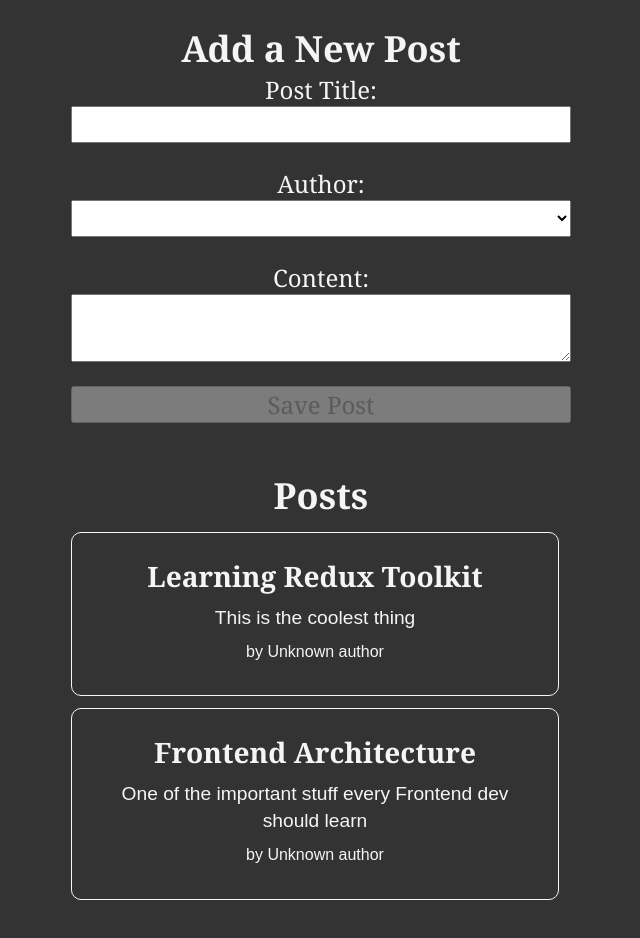
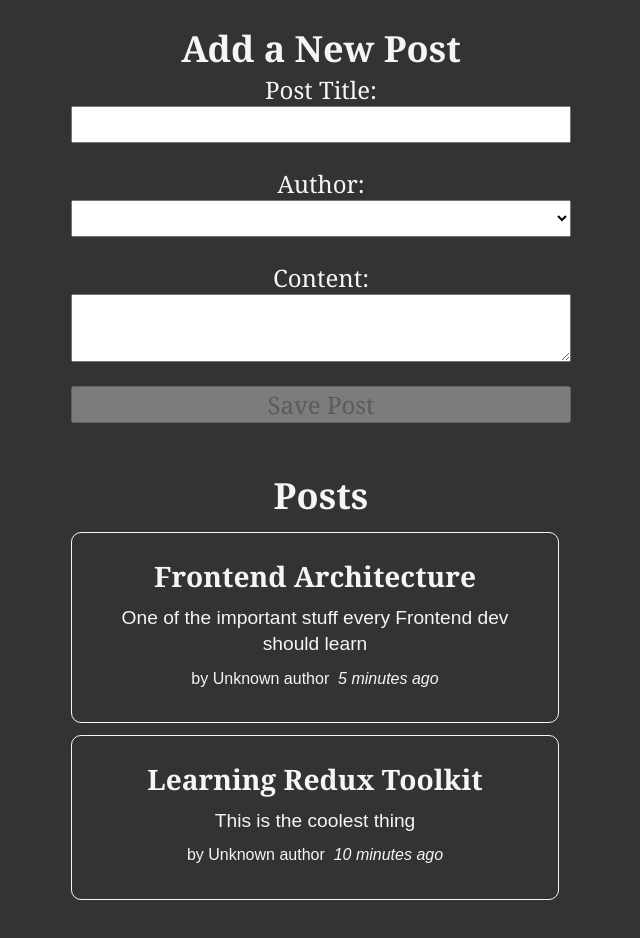
Before and after one commit to ProPhycient5/redux_essential_official, a React (Create React App) app: page / in a window 1280 px wide. Shown: the top 938 px of the page, without its empty margins (319-959 px from the left). Built offline with nearby package versions, Linux system fonts and the light colour scheme.

Commit message:
added code for showing time

```diff
--- a/package.json
+++ b/package.json
@@ -7,10 +7,11 @@
     "@testing-library/jest-dom": "^5.16.5",
     "@testing-library/react": "^13.4.0",
     "@testing-library/user-event": "^13.5.0",
+    "date-fns": "^2.30.0",
     "react": "^18.2.0",
     "react-dom": "^18.2.0",
     "react-redux": "^8.0.5",
-    "react-scripts": "5.0.1",
+    "react-scripts": "^5.0.1",
     "redux-persist": "^6.0.0",
     "redux-persist-indexeddb-storage": "^1.0.4",
     "web-vitals": "^2.1.4"
--- a/src/App.js
+++ b/src/App.js
@@ -1,4 +1,5 @@
 import "./App.css";
+import React from 'react';
 import PostsList from "./features/posts/PostsList";
 import AddPostForm from "./features/posts/AddPostForm";
 
--- a/src/features/posts/PostsList.js
+++ b/src/features/posts/PostsList.js
@@ -2,24 +2,29 @@
 import { useSelector } from "react-redux";
 import { selectAllPosts } from "./postsSlice";
 import PostAuthor from "./PostAuthor";
+import TimeAgo from "./TimeAgo";
 
 const PostsList = () => {
   const posts = useSelector(selectAllPosts);
+  const orderedPosts = posts.slice().sort((a, b) => b.date.localeCompare(a.date))
   // const test = useSelector(state => state);
-  // console.log("test", test);
+  console.log("posts", posts);
   const renderedPosts =
-    posts?.length > 0 &&
-    posts.map((post) => {
+  orderedPosts &&
+  orderedPosts.length > 0 &&
+  orderedPosts.map((post) => {
       return (
         <article key={post?.id}>
           <h3>{post?.title}</h3>
           <p>{post?.content?.substring(0, 100)}</p>
           <p className="postCredit">
             <PostAuthor userId={post.userId} />
+            <TimeAgo timeStamp={post.date} />
           </p>
         </article>
       );
     });
+
   return (
     <section>
       <h2>Posts</h2>
--- /dev/null
+++ b/src/features/posts/TimeAgo.js
@@ -0,0 +1,20 @@
+import { parseISO, formatDistanceToNow } from "date-fns";
+import React from "react";
+
+const TimeAgo = ({ timeStamp }) => {
+
+  let timeAgo = "";
+  if (timeStamp) {
+    const date = parseISO(timeStamp);
+    const timePeriod = formatDistanceToNow(date);
+    timeAgo = `${timePeriod} ago`;
+  }
+
+  return (
+    <span title={timeStamp}>
+      &nbsp; <i>{timeAgo}</i>
+    </span>
+  );
+};
+
+export default TimeAgo;
--- a/src/features/posts/postsSlice.js
+++ b/src/features/posts/postsSlice.js
@@ -1,15 +1,18 @@
 import { createSlice, nanoid } from "@reduxjs/toolkit";
+import { sub } from "date-fns";
 
 const initialState = [
   {
     id: "1",
     title: "Learning Redux Toolkit",
     content: "This is the coolest thing",
+    date: sub(new Date(), {minutes: 10}).toISOString()
   },
   {
     id: "2",
     title: "Frontend Architecture",
     content: "One of the important stuff every Frontend dev should learn",
+    date: sub(new Date(), {minutes: 5}).toISOString()
   },
 ];
 //although it seems like we are mutating the state here,
@@ -26,7 +29,7 @@
       },
       prepare(title, content, userId) {
         return {
-          payload: { id: nanoid(), title, content, userId },
+          payload: { id: nanoid(), title, content, userId, date: new Date().toISOString() },
         };
       },
     },
```
Also changed, not shown: src/features/posts/AddPostForm.js (+3 -7 lines), 1 other file (tests, documents, lock files or other folders).
